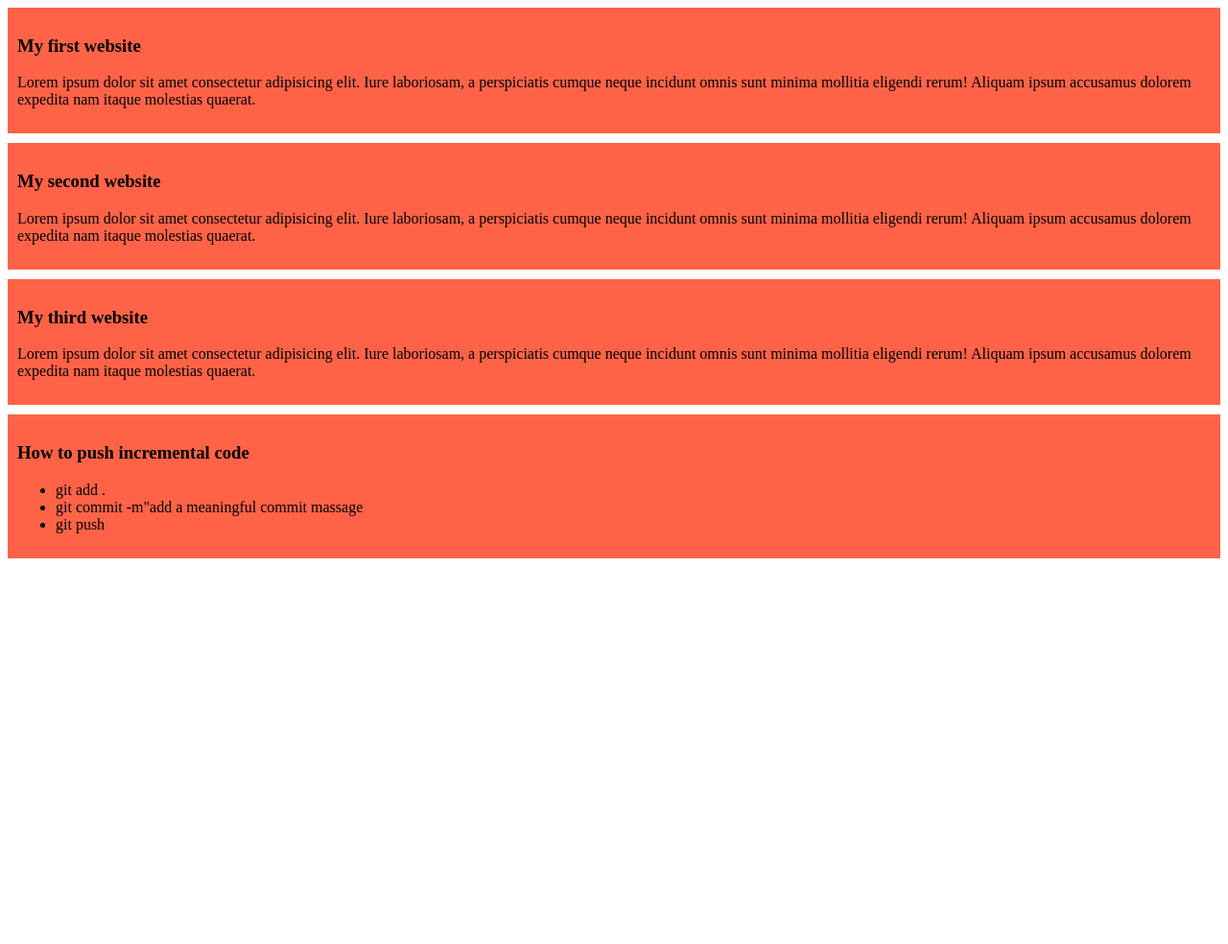
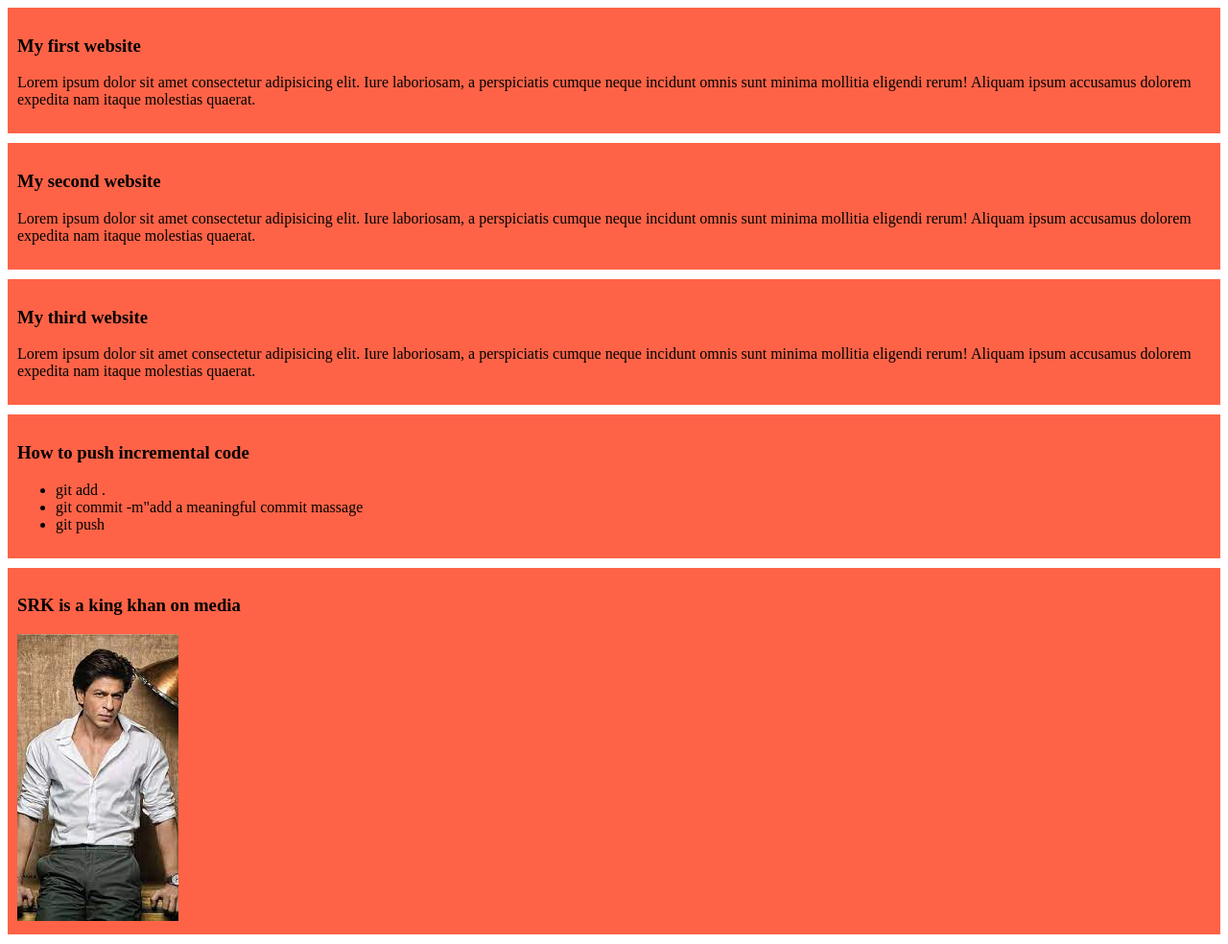
Before and after one commit to Tamanna4D/my-esay-website, a plain HTML site: page index.html in a window 1280 px wide. Shown: the whole page at 96% size. Before the commit the page ends 800 px from the top, so only its background shows below. Drawn offline with Linux system fonts and the light colour scheme.

Commit message:
added new update

```diff
--- a/index.html
+++ b/index.html
@@ -27,6 +27,10 @@
             <li>git push</li>
         </ul>
     </div>
+    <div>
+        <h3>SRK is a king khan on media</h3>
+        <img src="images/srk.jpg" alt="">
+    </div>
 
 </body>
 </html>
```
Also changed, not shown: images/sid.jpg (added), images/siddat.jpg (added), images/srk.jpg (added).
